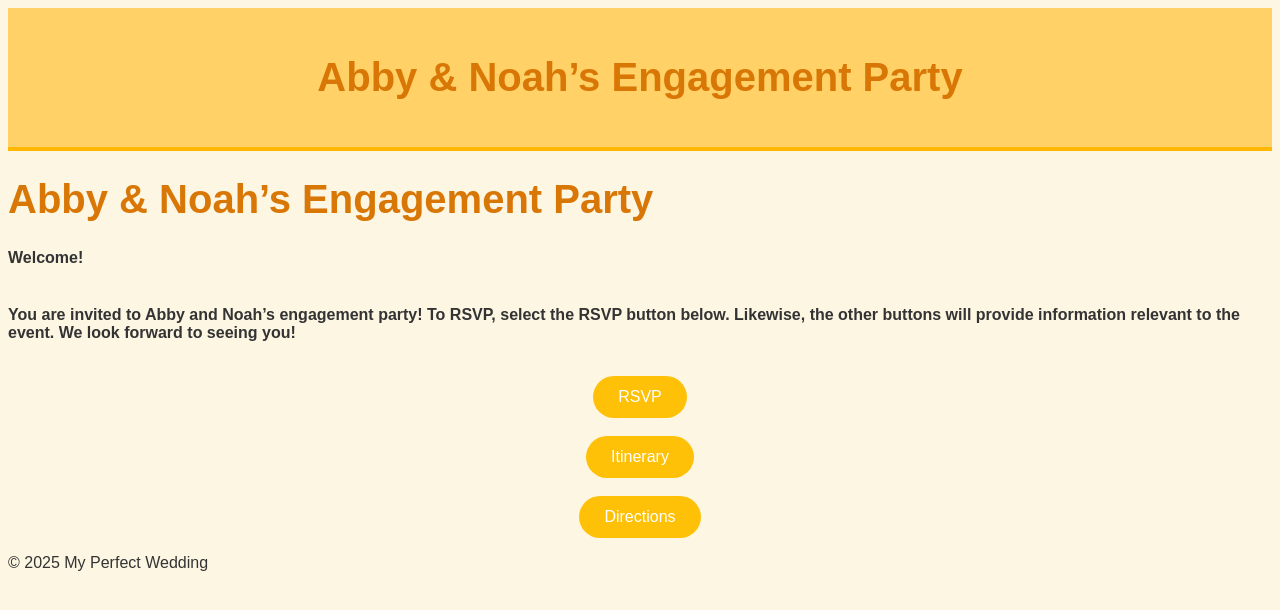
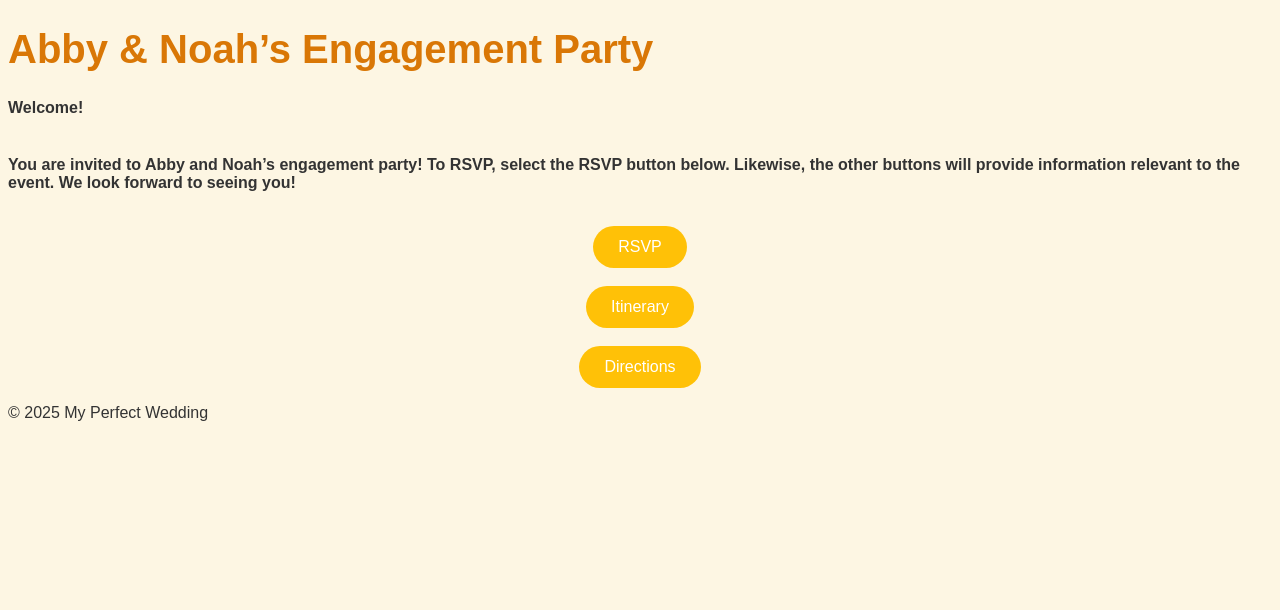
Before and after one commit to GitHerDone17/MyPerfectWedding, a Jekyll site: the page built from index.md, in a window 1280 px wide. Shown: the top 610 px of the page. Built offline with Jekyll 4.4.1, drawn with Linux system fonts in a browser that asks for light colours; our own code applies the rules of GitHub Pages for plain Markdown files.

Commit message:
Update default.html

```diff
--- a/_layouts/default.html
+++ b/_layouts/default.html
@@ -9,10 +9,6 @@
 </head>
 
 <body>
-  <header>
-    <h1>{{ page.title }}</h1>
-  </header>
-
   <main>
     {{ content }}
   </main>
```
